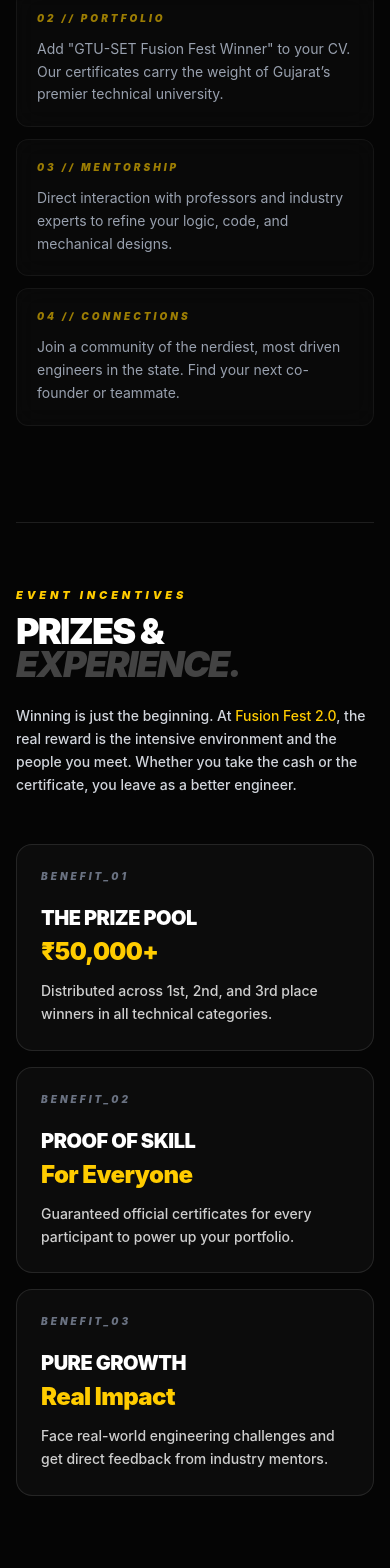
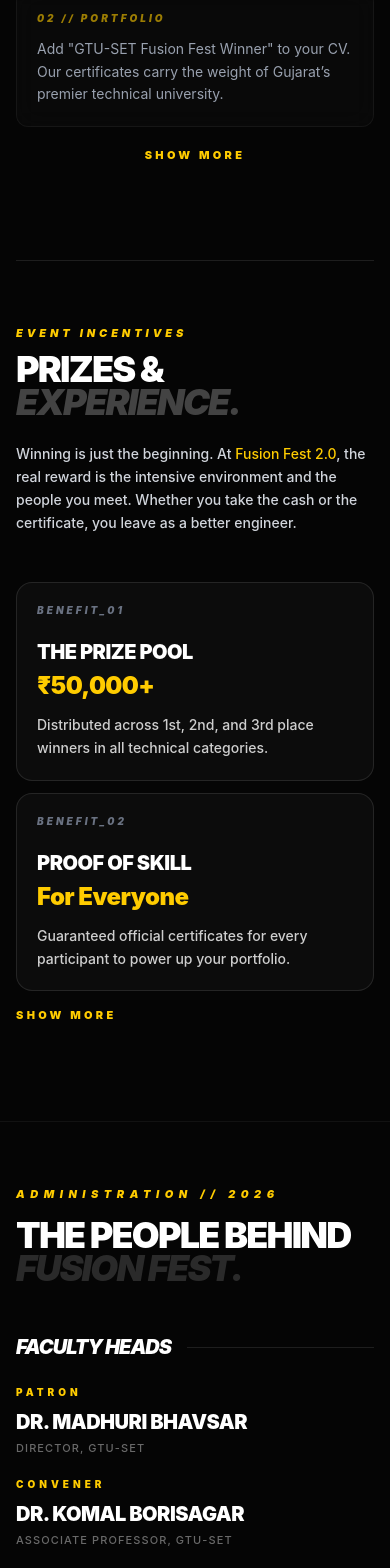
Before and after one commit to Tushardesaiii/FusionFest2.0, a React (Vite) app: page / in a window 390 px wide. Shown: the part 7983-9551 px from the top of the page. Built offline with nearby package versions, Linux system fonts and the light colour scheme.

Commit message:
responsive 2.0

```diff
--- a/src/components/EventsSection.jsx
+++ b/src/components/EventsSection.jsx
@@ -1,10 +1,12 @@
-import React from 'react';
+import React, { useState } from 'react';
 import { motion } from 'framer-motion';
 import PrizesRewardsSection from './PrizesRewardsSection';
 import { Link } from 'react-router-dom';
 import { eventsData } from '../data/eventsData';
 
 export default function EventsSection() {
+  const [showAllMobileBenefits, setShowAllMobileBenefits] = useState(false);
+
   return (
     <section id="events-section" className="bg-[#050505] text-white py-24 md:py-40 px-4 sm:px-6 font-sans scroll-mt-28">
       <div className="max-w-7xl mx-auto">
@@ -163,7 +165,7 @@
       </div>
 
       {/* EXPERT MENTORSHIP */}
-      <div className="border border-white/5 bg-white/2 backdrop-blur-md rounded-xl p-5 md:p-6 transition-all hover:border-[#FF6F37]/30 group">
+      <div className={`border border-white/5 bg-white/2 backdrop-blur-md rounded-xl p-5 md:p-6 transition-all hover:border-[#FF6F37]/30 group ${showAllMobileBenefits ? '' : 'hidden sm:block'}`}>
         <p className="text-[10px] font-black tracking-[0.3em] text-[#FFCC00] uppercase mb-3 opacity-60 group-hover:opacity-100 transition-opacity italic">
           03 // Mentorship
         </p>
@@ -173,7 +175,7 @@
       </div>
 
       {/* THE NETWORK */}
-      <div className="border border-white/5 bg-white/2 backdrop-blur-md rounded-xl p-5 md:p-6 transition-all hover:border-[#FF6F37]/30 group">
+      <div className={`border border-white/5 bg-white/2 backdrop-blur-md rounded-xl p-5 md:p-6 transition-all hover:border-[#FF6F37]/30 group ${showAllMobileBenefits ? '' : 'hidden sm:block'}`}>
         <p className="text-[10px] font-black tracking-[0.3em] text-[#FFCC00] uppercase mb-3 opacity-60 group-hover:opacity-100 transition-opacity italic">
           04 // Connections
         </p>
@@ -181,6 +183,14 @@
           Join a community of the nerdiest, most driven engineers in the state. Find your next co-founder or teammate.
         </p>
       </div>
+
+      <button
+        type="button"
+        onClick={() => setShowAllMobileBenefits((prev) => !prev)}
+        className="sm:hidden mt-2 text-[11px] font-black uppercase tracking-[0.3em] text-[#FFCC00]"
+      >
+        {showAllMobileBenefits ? 'Show Less' : 'Show More'}
+      </button>
 
     </div>
   </div>
--- a/src/components/Poeple.jsx
+++ b/src/components/Poeple.jsx
@@ -1,4 +1,4 @@
-import React from 'react';
+import React, { useState } from 'react';
 import { motion } from 'framer-motion';
 
 const eventMeta = [
@@ -37,6 +37,8 @@
 ];
 
 export default function Poeple() {
+  const [showAllMobileCoordinators, setShowAllMobileCoordinators] = useState(false);
+
   return (
     <section className="bg-[#050505] text-white px-4 sm:px-6 py-16 md:py-24 border-t border-white/5">
       <div className="max-w-7xl mx-auto">
@@ -115,7 +117,7 @@
                 whileInView={{ opacity: 1 }}
                 viewport={{ once: true, margin: '-8%' }}
                 transition={{ delay: idx * 0.04 }}
-                className="bg-[#050505] p-5 sm:p-6 hover:bg-white/2 transition-colors"
+                className={`bg-[#050505] p-5 sm:p-6 hover:bg-white/2 transition-colors ${idx > 3 && !showAllMobileCoordinators ? 'hidden sm:block' : ''}`}
               >
                 <p className="text-[9px] font-black text-white/20 tracking-[0.3em] uppercase mb-1 italic">Module_0{idx + 1}</p>
                 <h4 className="text-lg font-black tracking-tight uppercase text-[#FFCC00] mb-4">{item.event}</h4>
@@ -129,6 +131,14 @@
               </motion.div>
             ))}
           </div>
+
+          <button
+            type="button"
+            onClick={() => setShowAllMobileCoordinators((prev) => !prev)}
+            className="sm:hidden mt-4 text-[11px] font-black uppercase tracking-[0.3em] text-[#FFCC00]"
+          >
+            {showAllMobileCoordinators ? 'Show Less' : 'Show More'}
+          </button>
         </div>
       </div>
     </section>
--- a/src/components/PrizesRewardsSection.jsx
+++ b/src/components/PrizesRewardsSection.jsx
@@ -1,4 +1,4 @@
-import React from 'react';
+import React, { useState } from 'react';
 import { motion } from 'framer-motion';
 
 const rewards = [
@@ -21,6 +21,8 @@
 ];
 
 export default function PrizesRewardsSection() {
+  const [showAllMobileRewards, setShowAllMobileRewards] = useState(false);
+
   return (
     <section className="mt-24 border-t border-white/10 pt-16">
       <div className="mb-12 flex flex-col md:flex-row md:items-end md:justify-between gap-6">
@@ -39,7 +41,7 @@
         </div>
       </div>
 
-      <div className="grid gap-4 sm:grid-cols-2 xl:grid-cols-4">
+      <div className="grid gap-3 md:gap-4 sm:grid-cols-2 xl:grid-cols-4">
         {rewards.map((reward, idx) => (
           <motion.article
             key={reward.title}
@@ -47,7 +49,7 @@
             whileInView={{ opacity: 1, y: 0 }}
             viewport={{ once: true, margin: '-8%' }}
             transition={{ duration: 0.35, delay: idx * 0.08 }}
-            className="rounded-2xl border border-white/10 bg-white/3 p-6"
+            className={`rounded-2xl border border-white/10 bg-white/3 p-5 md:p-6 ${idx > 1 && !showAllMobileRewards ? 'hidden sm:block' : ''}`}
           >
             <p className="text-[10px] font-black tracking-[0.3em] text-gray-500 uppercase mb-5 italic italic">Benefit_0{idx + 1}</p>
             <h4 className="text-xl font-black tracking-tight uppercase mb-2 text-white">{reward.title}</h4>
@@ -56,6 +58,14 @@
           </motion.article>
         ))}
       </div>
+
+      <button
+        type="button"
+        onClick={() => setShowAllMobileRewards((prev) => !prev)}
+        className="sm:hidden mt-4 text-[11px] font-black uppercase tracking-[0.3em] text-[#FFCC00]"
+      >
+        {showAllMobileRewards ? 'Show Less' : 'Show More'}
+      </button>
     </section>
   );
 }
```
